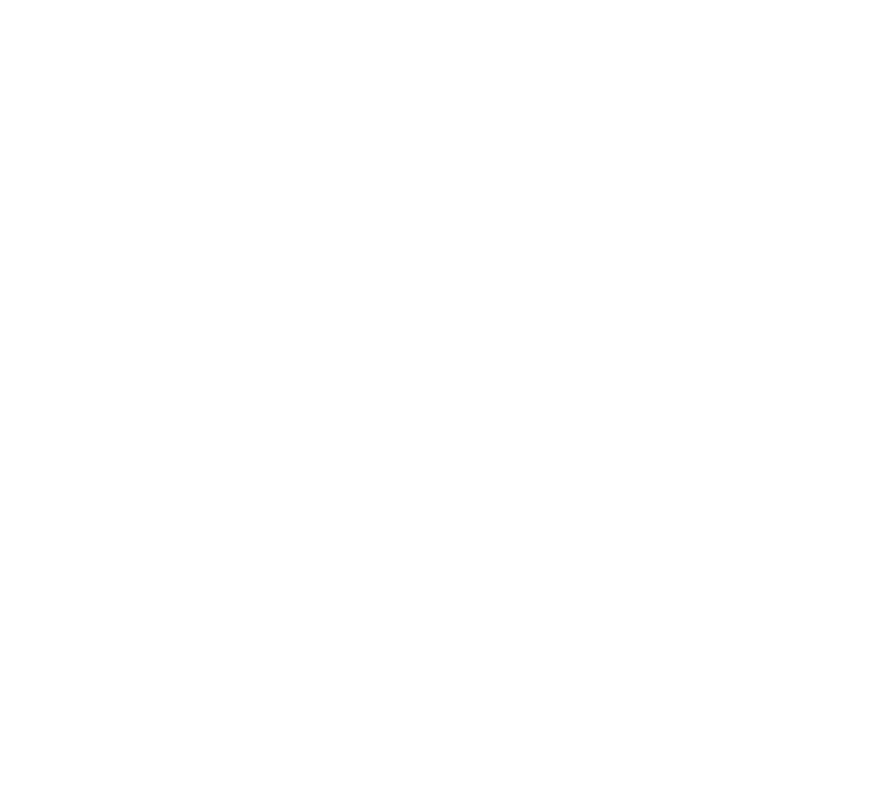
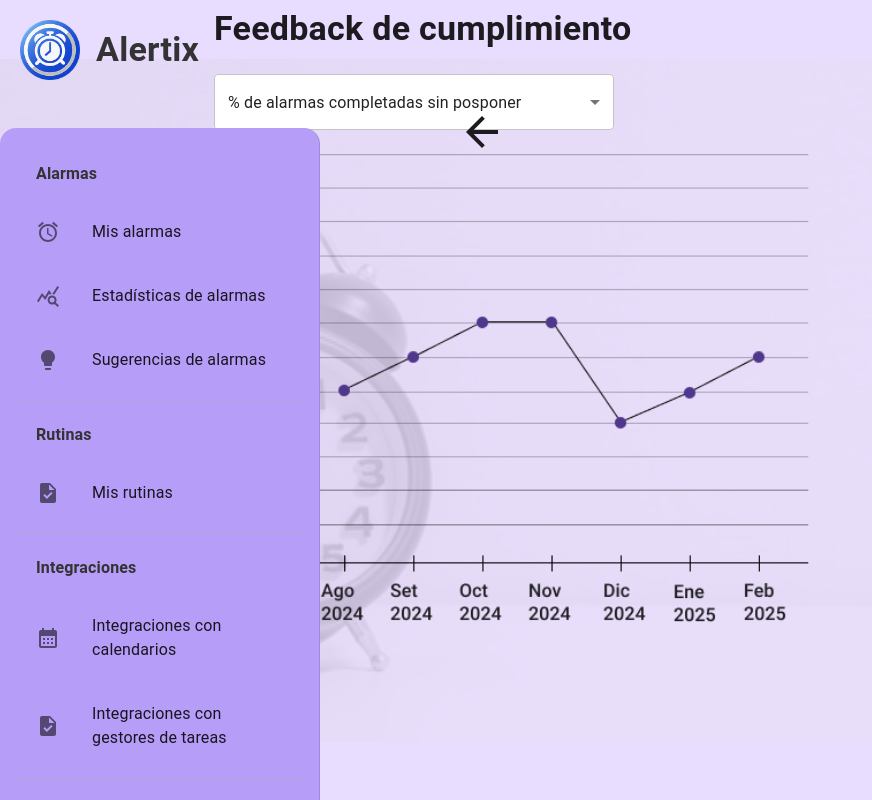
Before and after one commit to mflores831/alertix_web_MISW, a React (Create React App) app: page /feedback in a window 1280 px wide. Before the commit this address had no page. Shown: the whole page, without its empty margins (0-872 px from the left). Built offline with nearby package versions, Linux system fonts and the light colour scheme.

Commit message:
Creacion de pantalla FeedBack

```diff
--- a/src/App.js
+++ b/src/App.js
@@ -6,6 +6,7 @@
 import CodeRegister from "./screens/CodeRegister"; // Nueva pantalla de ingreso de código
 import Welcome from "./screens/Welcome";
 import Statistics from "./screens/Statistics";
+import Feedback from "./screens/Feedback";
 
 const App = () => {
   return (
@@ -14,6 +15,7 @@
         <Route path="/" element={<Login />} />
         <Route path="/welcome" element={<Welcome />} />
         <Route path="/statistics" element={<Statistics />} />
+        <Route path="/feedback" element={<Feedback />} />
         <Route path="/ingreso-numero" element={<PhoneNumberInput />} />
         <Route path="/seleccion-forma" element={<FormSelection />} />
         <Route path="/ingreso-codigo" element={<CodeRegister />} />
--- /dev/null
+++ b/src/screens/Feedback.js
@@ -0,0 +1,189 @@
+import React, { useState } from "react";
+import { Container, Box, Drawer, List, ListItem, ListItemButton, ListItemText, ListItemIcon, Typography, Select, MenuItem } from "@mui/material";
+import BackButton from "../components/BackButton";
+
+// Importamos los iconos de MUI
+import AlarmIcon from "@mui/icons-material/Alarm";
+import QueryStatsIcon from "@mui/icons-material/QueryStats";
+import LightbulbIcon from "@mui/icons-material/Lightbulb";
+import CalendarMonthIcon from "@mui/icons-material/CalendarMonth";
+import DevicesIcon from "@mui/icons-material/Devices";
+import LogoutIcon from "@mui/icons-material/Logout";
+import TaskIcon from "@mui/icons-material/Task";
+import { Divider } from "@mui/material";
+import { useNavigate } from "react-router-dom";
+
+const menuItems = [
+    { text: "Alarmas", icon: null },
+    { text: "Mis alarmas", icon: <AlarmIcon /> },
+    { text: "Estadísticas de alarmas", icon: <QueryStatsIcon /> },
+    { text: "Sugerencias de alarmas", icon: <LightbulbIcon /> },
+    { text: "Rutinas", icon:null },
+    { text: "Mis rutinas", icon: <TaskIcon /> },
+    { text: "Integraciones", icon: null},
+    { text: "Integraciones con calendarios", icon: <CalendarMonthIcon /> },
+    { text: "Integraciones con gestores de tareas", icon: <TaskIcon /> },
+    { text: "Dispositivos", icon: null },
+    { text: "Mis dispositivos", icon: <DevicesIcon /> },
+    { text: "Cuenta", icon: null },
+    { text: "Salir", icon: <LogoutIcon />,route:"/" },
+  ];
+
+const Feedback = () => {
+        const navigate = useNavigate();
+  const [selectedStat, setSelectedStat] = useState("totalAlarms");
+
+  // Determinar la imagen a mostrar según la opción seleccionada
+  const imageSrc = selectedStat === "totalAlarms" ? "/estadistica_3.png" : "/estadistica_4.png";
+
+  return (
+    <Box
+      sx={{
+        minHeight: "100vh",
+        backgroundColor: "#E9DDFF",
+        backgroundImage: "url('/fondo_reloj.png')",
+        backgroundSize: "80% auto",
+        backgroundPosition: "left center",
+        backgroundRepeat: "no-repeat",
+        display: "flex",
+        justifyContent: "center",
+        alignItems: "center",
+        flexDirection: "column",
+        position: "relative",
+      }}
+    >
+      {/* Capa translúcida */}
+      <Box
+        sx={{
+          position: "absolute",
+          width: "100%",
+          height: "100%",
+          backgroundColor: "rgba(233, 221, 255, 0.8)",
+          zIndex: 1,
+        }}
+      />
+    {/* Botón de regreso en la parte superior izquierda */}
+    <BackButton top={100} left={450} /> {/* Nueva posición */}
+      <Drawer
+                  variant="permanent"
+                  sx={{
+                      width: 320,
+                      flexShrink: 0,
+                      [`& .MuiDrawer-paper`]: {
+                      width: 320,
+                      boxSizing: "border-box",
+                      backgroundColor: "#B69DF7",
+                      borderRadius: "16px",
+                      marginTop: "128px",
+                      padding: "12px",
+                      height: "auto", // Permitir que el contenido defina la altura
+                      maxHeight: "90vh", // Evitar que ocupe todo el viewport
+                      overflow: "hidden", // Asegurar que no haya desbordamientos
+                      },
+                  }}
+                  >
+
+              <List>
+              {menuItems.map((item, index) => (
+                  <ListItem key={index} disablePadding sx={{ flexDirection: "column", alignItems: "start" }}>
+                  {item.icon ? (
+                      <ListItemButton
+                          sx={{ borderRadius: "100px", padding: "16px 24px", width: "100%" }}
+                          onClick={() => {
+                              //alert(`Navegando a: ${item.route}`); // Para verificar que se ejecuta el evento
+                              navigate(item.route);
+                              //navigate("/ingreso-codigo");
+                          }}
+                      >
+                          <ListItemIcon>{item.icon}</ListItemIcon>
+                          <ListItemText primary={item.text} />
+                      </ListItemButton>
+
+                  ) : (
+                      <>
+                      {index !== 0 && <Divider sx={{ width: "100%", backgroundColor: "rgba(255, 255, 255, 0.3)", my: 1 }} />}
+                      <Typography
+                          variant="subtitle1"
+                          sx={{ pl: "24px", py: "12px", fontWeight: "bold", color: "#333" }}
+                      >
+                          {item.text}
+                      </Typography>
+                      </>
+                  )}
+                  </ListItem>
+              ))}
+              </List>
+
+
+            </Drawer>
+
+      <Container maxWidth="md" sx={{ position: "relative", zIndex: 2, mt: "-20vh" }}>
+        <Box sx={{ display: "flex", flexDirection: "column", gap: 2 }}>
+          {/* Encabezado alineado arriba */}
+          <Box display="flex" justifyContent="space-between" alignItems="center" sx={{ mb: 1 }}>
+            <Typography variant="h4" fontWeight={600} color="#1D1B20">
+              Feedback de cumplimiento
+            </Typography>
+          </Box>
+
+          {/* Select y botón alineados horizontalmente */}
+          <Box display="flex" justifyContent="space-between" alignItems="center" sx={{ width: "100%" }}>
+            {/* Select */}
+            <Box sx={{ width: 400 }}>
+              <Select
+                fullWidth
+                value={selectedStat}
+                onChange={(e) => setSelectedStat(e.target.value)}
+                sx={{ background: "white", borderRadius: 1 }}
+              >
+                <MenuItem value="totalAlarms">% de alarmas completadas sin posponer</MenuItem>
+                <MenuItem value="snoozedAlarms">Número de alarmas ignoradas o desactivadas sin completar la tarea</MenuItem>
+              </Select>
+            </Box>
+
+
+          </Box>
+        </Box>
+
+        {/* Imagen que cambia dinámicamente */}
+        <Box
+          component="img"
+          src={imageSrc}
+          alt="Estadísticas"
+          sx={{
+            width: "80%", // Ajusta el tamaño de la imagen según sea necesario
+            maxWidth: "600px", // Evita que se agrande demasiado
+            marginTop: 3, // Espaciado superior
+            zIndex: 2,
+          }}
+        />
+      </Container>
+
+      <Box
+        sx={{
+          position: "absolute",
+          top: "20px",
+          left: "20px",
+          display: "flex",
+          alignItems: "center",
+          zIndex: 2,
+        }}
+      >
+        <Box
+          component="img"
+          src="/logo_alertix.png"
+          alt="Logo"
+          sx={{
+            width: "60px",
+            height: "60px",
+          }}
+        />
+        <Typography variant="h4" fontWeight={600} sx={{ ml: 2, color: "#333" }}>
+          Alertix
+        </Typography>
+      </Box>
+    </Box>
+  );
+};
+
+export default Feedback;
```
